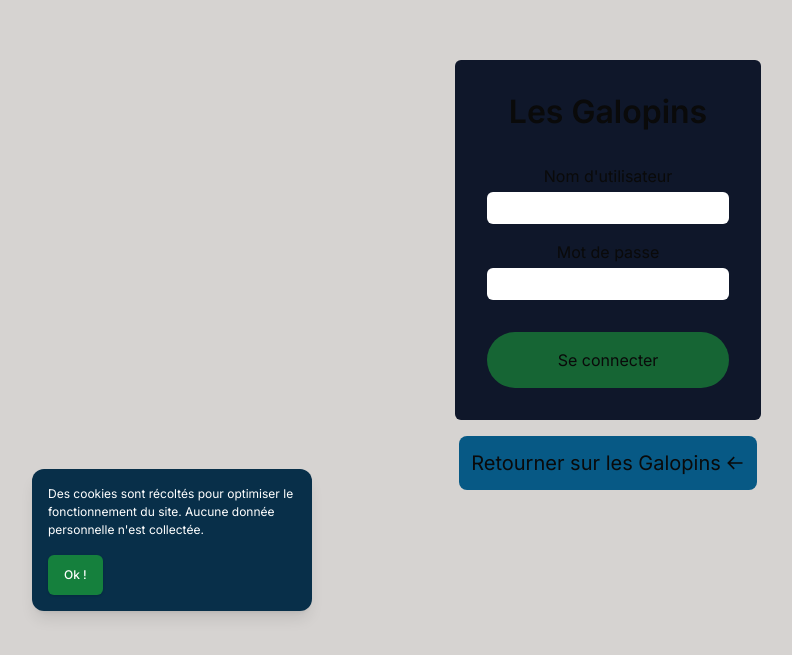
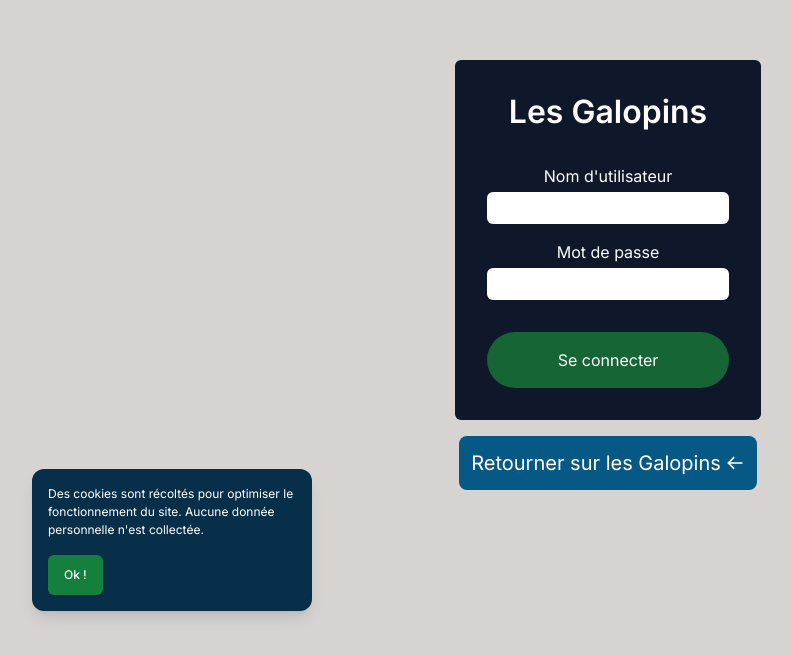
Before and after one commit to SebastienLaurentt/Galopins-Next-V2, a Next.js app: page /login in a window 1280 px wide. Shown: the part 125-780 px from the top of the page, without its empty margins (32-824 px from the left). Built offline with nearby package versions, Linux system fonts and the light colour scheme.

Commit message:
add text-white

```diff
--- a/app/login/page.tsx
+++ b/app/login/page.tsx
@@ -58,7 +58,7 @@
   };
 
   return (
-    <main className="flex min-h-screen flex-col items-center justify-center gap-y-4 bg-stone-300">
+    <main className="flex min-h-screen flex-col items-center justify-center gap-y-4 bg-stone-300 text-white">
       <div className="rounded-md bg-slate-900 p-8">
         <h3 className="text-center">Les Galopins</h3>
         <form onSubmit={handleSubmit} className="flex flex-col gap-y-4">
```
